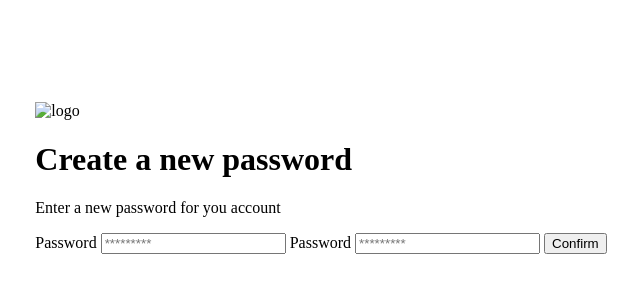
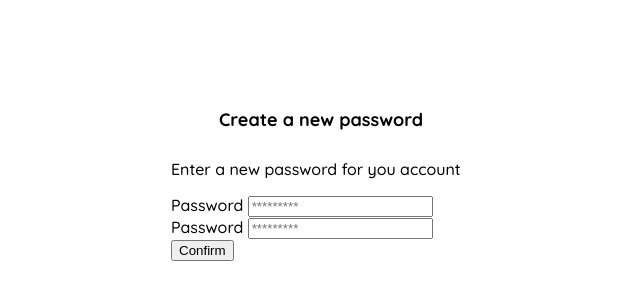
Before and after one commit to MiguelGoda/YardSale, a plain HTML site: page clase1.html in a window 1280 px wide. Shown: the part 222-522 px from the top of the page, without its empty margins (319-959 px from the left). Drawn offline with Linux system fonts and the light colour scheme.

Commit message:
segunda parte

```diff
--- a/clase1.html
+++ b/clase1.html
@@ -5,23 +5,55 @@
   <meta http-equiv="X-UA-Compatible" content="IE=edge">
   <meta name="viewport" content="width=device-width, initial-scale=1.0">
   <title>Password</title>
+  <link rel="preconnect" href="https://fonts.gstatic.com" crossorigin>
+  <link href="https://fonts.googleapis.com/css2?family=Quicksand:wght@300;500;700&display=swap" rel="stylesheet">
+  <link rel="preconnect" href="https://fonts.googleapis.com">
   <style>
+    :root {
+      --very-light-pink: #C7C7C7;
+      --text-input-field: #F7F7F7;
+      --hospital-green: #ACD9B2;
+      --white: #ffffff;
+      --black: #000000;
+      --sm: 14px;
+      --md: 16px;
+      --lg: 18px;
+    }
     body{
       margin: 0;
+      font-family: 'Quicksand', 'sans-serif';
     }
     .login{
       width: 100%;
       height: 100vh;
       display: grid;
       place-items: center;
+    }
+    .form-container{
+      display: grid;
+      grid-template-rows: auto 1fr auto;
+      width: 300px;
+    }
+    .logo{
+      width: 150px;
+      margin-bottom: 48px;
+      justify-self: center;
+      display: none;
+    }
+    .title{
+      font-size: var(--lg);
+      margin-bottom: 12px;
+      text-align: center;
+    }
+    .subtitle{
 
     }
   </style>
 </head>
 <body>
   <div class="login">
-    <div class="from-container">
-      <img src="" alt="logo" class="logo">
+    <div class="form-container">
+      <img src="./logos/logo_yard_sale.svg" alt="logo" class="logo">
       <h1 class="title">Create a new password</h1>
       <p class="subtitle">Enter a new password for you account</p>
 
```
